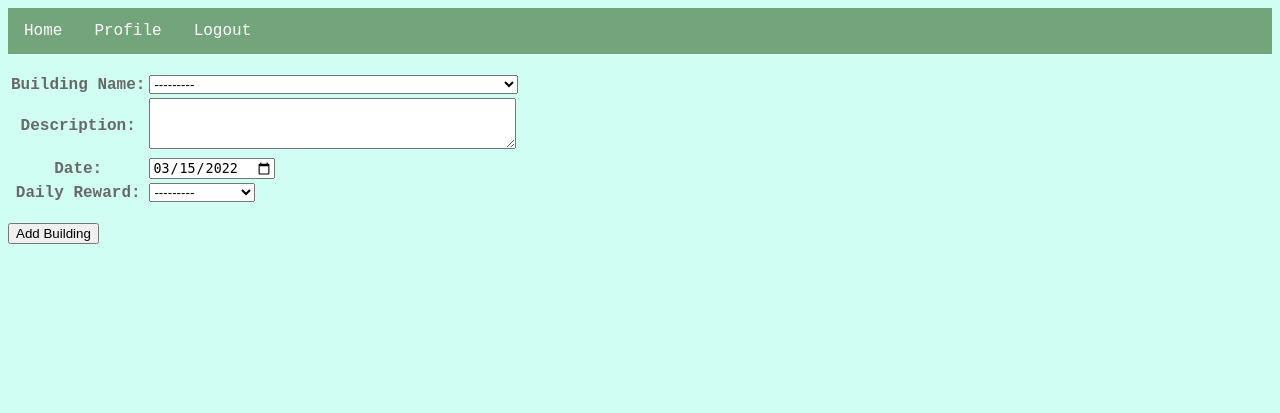
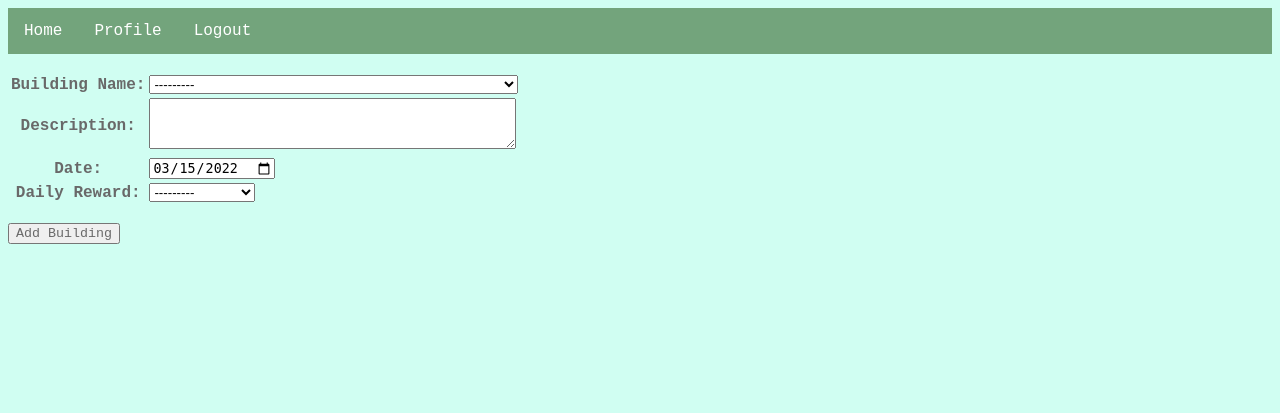
Before and after one commit to KeanDelly/GrowExplore, a Django app: page /main/buildingOfTheDay/ in a window 1280 px wide. Shown: the top 413 px of the page. Run offline with Django 4.2, Linux system fonts and the light colour scheme.

Commit message:
Completed aesthetic changes to the building of the day form and uploaded building of the day reward assets

```diff
--- a/worldBuilder/templates/buildingOfTheDay.html
+++ b/worldBuilder/templates/buildingOfTheDay.html
@@ -27,7 +27,7 @@
       {{ form.as_table }}
       </table>
       <br>
-      <button type="submit" id="save" name="save">Add Building</button>
+      <button type="submit" id="save" name="save" style="color: dimGrey; font-family: 'Courier New';">Add Building</button>
     </form>
 
 
```
Also changed, not shown: worldBuilder/static/styles.css (line endings or trailing spaces).
